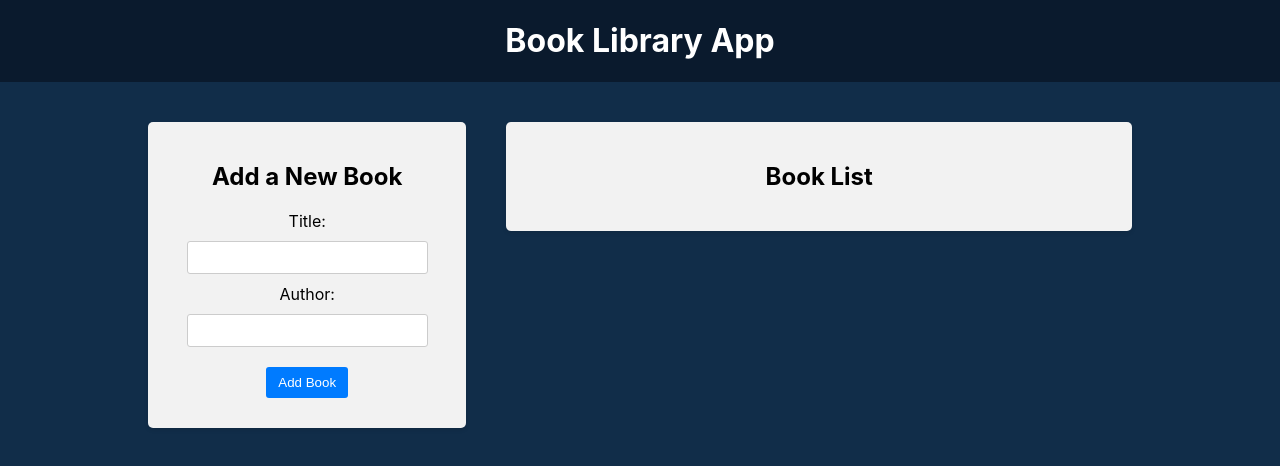
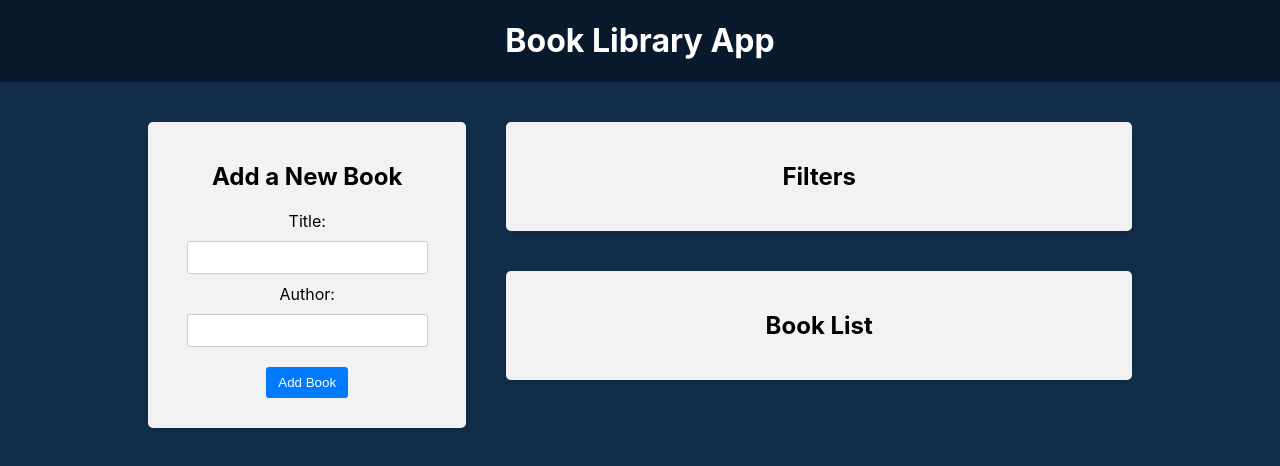
Before and after one commit to Saverzus/Bibrary, a React (Create React App) app in the folder 30-react-redux/frontend/: page / in a window 1280 px wide. Shown: the top 466 px of the page. Built offline with nearby package versions, Linux system fonts and the light colour scheme.

Commit message:
Update App.js

```diff
--- a/30-react-redux/frontend/src/App.js
+++ b/30-react-redux/frontend/src/App.js
@@ -15,7 +15,7 @@ function App() {
           <BookForm />
         </div>
         <div className="app-right-column">
-          {/* <Filter /> */}
+          <Filter />
           <BookList />
         </div>
       </main>
```
